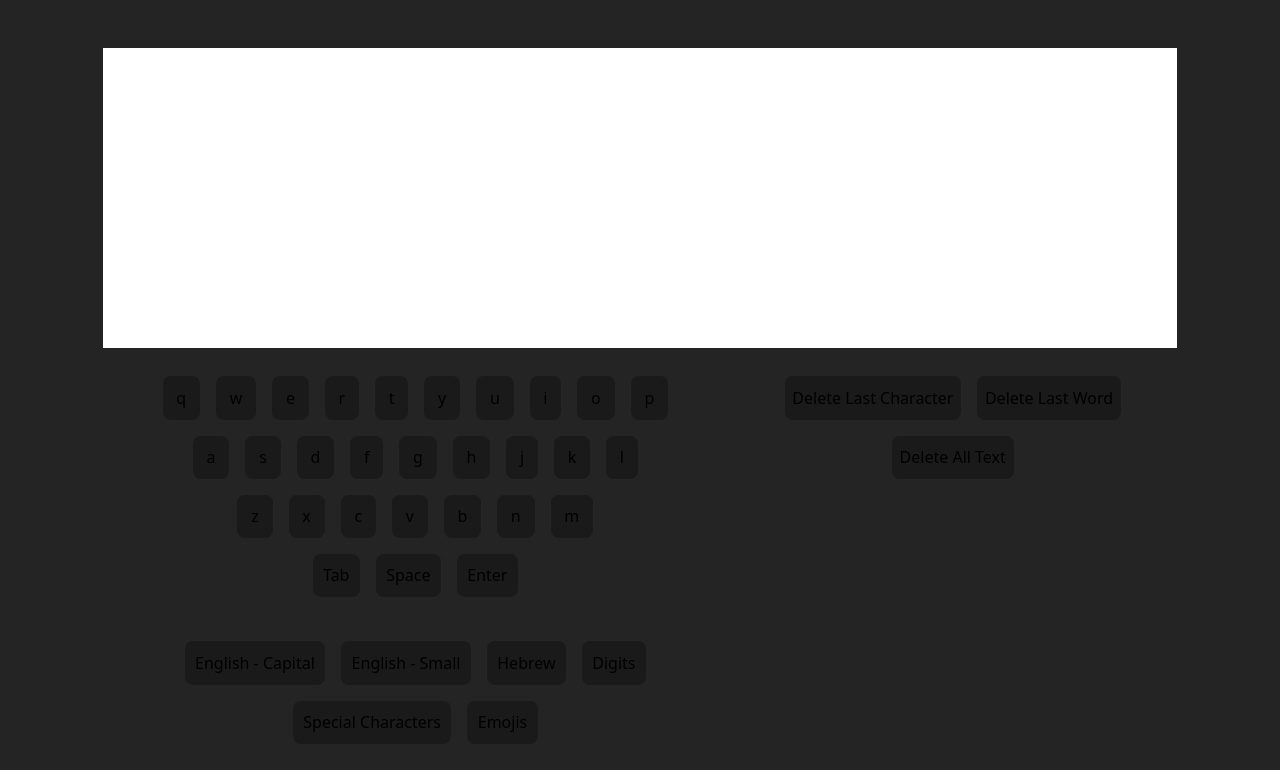
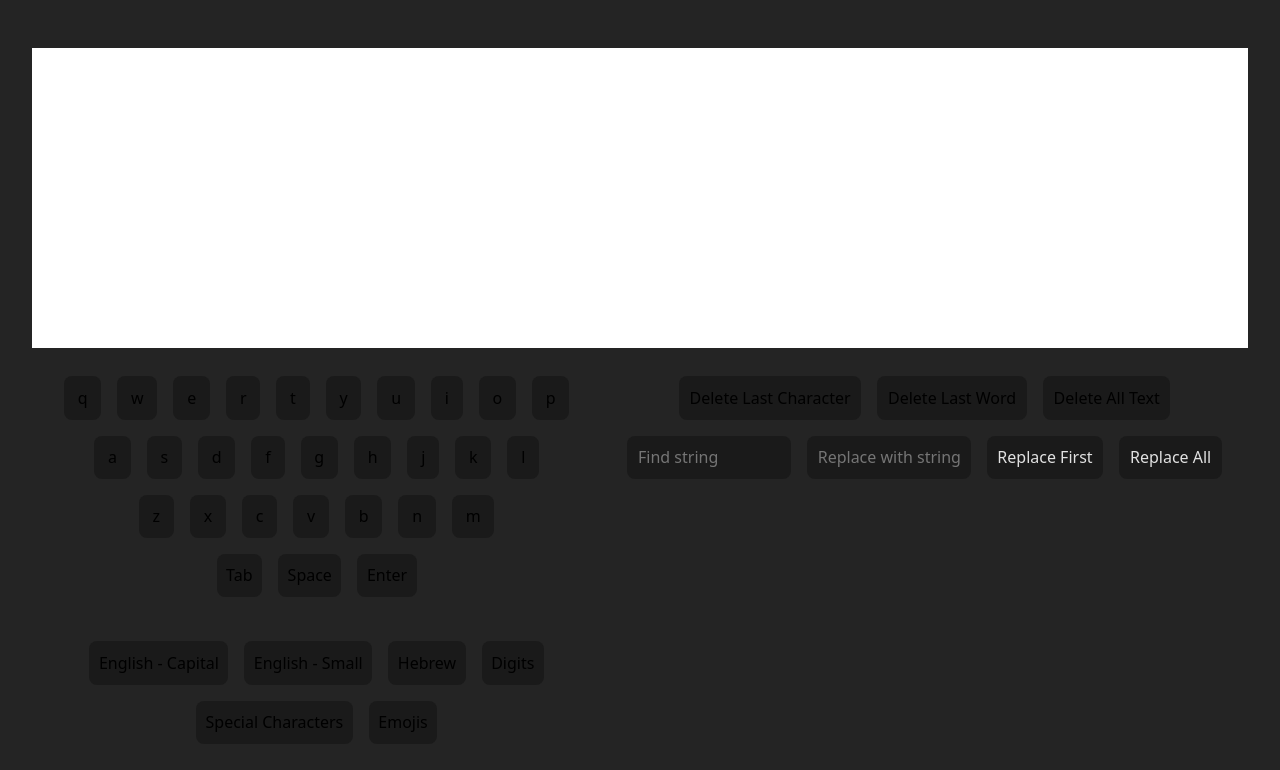
Before and after one commit to DvirFar/TextEditorReact, a React (Vite) app: page / in a window 1280 px wide. Shown: the top 770 px of the page. Built offline with nearby package versions, Linux system fonts and the light colour scheme.

Commit message:
implement ReplaceArea component with find and replace functionality; enhance styling for better user experience

```diff
--- a/src/components/SpecialEditsArea.jsx
+++ b/src/components/SpecialEditsArea.jsx
@@ -7,7 +7,7 @@ function SpecialEditsArea(props) {
     return <div className="specials">
         <DeleteArea text={props.text} setText={props.setText} />
         <SearchArea />
-        <ReplaceArea />
+        <ReplaceArea text={props.text} setText={props.setText} />
         <UndoArea />
     </div>
 }
--- a/src/components/special_edit_section/ReplaceArea.jsx
+++ b/src/components/special_edit_section/ReplaceArea.jsx
@@ -1,7 +1,29 @@
+import styles from "./ReplaceArea.module.css"
 
+function ReplaceArea(props) {
 
-function ReplaceArea() {
-    return <></>
+    const replaceOnce = () => {
+        const src = document.body.querySelector("#find-string").value;
+        const dst = document.body.querySelector("#replace-string").value;
+
+        props.setText(props.text.replace(src, dst));
+    }
+
+    const replaceAll = () => {
+        const src = document.body.querySelector("#find-string").value;
+        const dst = document.body.querySelector("#replace-string").value;
+
+        props.setText(props.text.replaceAll(src, dst));
+    }
+
+    return <div className={styles.replaceArea}>
+        <form>
+            <input type="text" id="find-string" name="find-string" placeholder="Find string" />
+            <input type="text" id="replace-string" name="replace-string" placeholder="Replace with string" />
+            <input type="submit" name="replace" formAction={replaceOnce} value="Replace First" />
+            <input type="submit" name="replace" formAction={replaceAll} value="Replace All" />
+        </form>
+    </div>
 }
 
 export default ReplaceArea;
--- /dev/null
+++ b/src/components/special_edit_section/ReplaceArea.module.css
@@ -0,0 +1,45 @@
+.replaceArea input[type="text"] {
+    width: 22%;
+    border-radius: 8px;
+    border: 1px solid transparent;
+    padding: 0.6em 1.5%;
+    margin: 8px;
+    font-size: 1em;
+    font-weight: 500;
+    font-family: inherit;
+    background-color: #1a1a1a;
+    color: rgba(255, 255, 255, 0.87);
+    transition: border-color 0.25s;
+}
+
+.replaceArea input[type="text"]:hover {
+    border-color: #646cff;
+}
+
+.replaceArea input[type="text"]:focus,
+.replaceArea input[type="text"]:focus-visible {
+    outline: 4px auto -webkit-focus-ring-color;
+}
+
+.replaceArea input[type="submit"] {
+    border-radius: 8px;
+    border: 1px solid transparent;
+    padding: 0.6em 1.5%;
+    margin: 8px;
+    font-size: 1em;
+    font-weight: 500;
+    font-family: inherit;
+    background-color: #1a1a1a;
+    color: rgba(255, 255, 255, 0.87);
+    cursor: pointer;
+    transition: border-color 0.25s;
+}
+
+.replaceArea input[type="submit"]:hover {
+    border-color: #646cff;
+}
+
+.replaceArea input[type="submit"]:focus,
+.replaceArea input[type="submit"]:focus-visible {
+    outline: 4px auto -webkit-focus-ring-color;
+}
```
